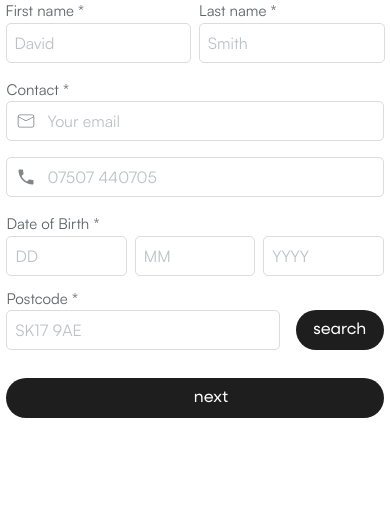
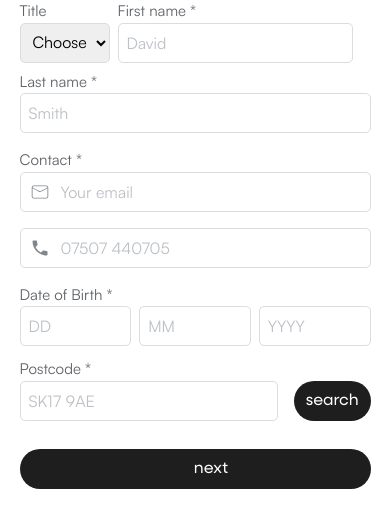
Before and after one commit to Kursatkeskin96/boshhh, a Next.js app: page / in a window 390 px wide. Shown: the top 528 px of the page. Built offline with nearby package versions, Linux system fonts and the light colour scheme.

Commit message:
title width adjustments

```diff
--- a/components/Form.jsx
+++ b/components/Form.jsx
@@ -13,6 +13,8 @@ export default function Form(props) {
   const [isDropDownOpen, setIsDropDownOpen] = useState(false);
   const [isEmailValid, setIsEmailValid] = useState(true);
   const [email, setEmail] = useState("");
+  const [options, setOptions] = useState(['Choose', 'Mr', 'Mrs', 'Ms']);
+  const [selectedTitle, setSelectedTitle] = useState('')
   const [firstname, setFirstname] = useState("");
   const [lastname, setLastname] = useState("");
   const [phone, setPhone] = useState("");
@@ -45,6 +47,14 @@ export default function Form(props) {
       document.removeEventListener("mousedown", handleClickOutside);
     };
   }, [dropdownRef]);
+
+  const handleTitleChange = (event) => {
+    const value = event.target.value;
+    setSelectedTitle(value);
+    if (value !== 'Choose') {
+      setOptions(options.filter(option => option !== 'Choose'));
+    }
+  };
 
   const handleSearchClick = async () => {
     try {
@@ -201,12 +211,15 @@ export default function Form(props) {
     "0"
   )}/${dateOfBirth.month.padStart(2, "0")}/${dateOfBirth.year}`;
 
+
   const handleSubmit = async (e) => {
     e.preventDefault();
-    setIsLoading(true);
-    setButtonText("loading...");
+    if (selectedTitle === 'Choose') {
+      alert("Please select a title.");
+      return;
+    }
     const data = {
-      title: "Mr",
+      title: selectedTitle,
       firstName: firstname,
       lastName: lastname,
       dateOfBirth: formattedDateOfBirth,
@@ -288,14 +301,32 @@ export default function Form(props) {
       className="flex flex-col justify-center items-center"
       onSubmit={handleSubmit}
     >
-        <div className="flex flex-col gap-2 px-5 md:flex-row justify-center items-center w-full lg:max-w-[526px] mx-auto">
-          <div className="flex flex-col w-full justify-center items-center">
-            <div className="w-[100%] lg:w-[250px] flex flex-col items-start">
+      <div className="flex flex-col w-[90%] lg:w-full justify-center items-center">
+        <div className="w-[100%] max-w-[526px] flex flex-wrap lg:flex-nowrap items-start gap-2">
+          <div className="w-[90px] md-[w-90px] lg:w-[100px] flex flex-col items-start">
+            <label htmlFor="title" className="text-[#5F6368] text-[15px] font-normal">
+              Title
+            </label>
+      <select
+        value={selectedTitle}
+        onChange={handleTitleChange}
+        required
+        className="lg:w-[90px] w-full h-[40px] pl-2 rounded-[5px] border-[1px] border-[#DADCE0]"
+      >
+        {options.map((option) => (
+          <option key={option} value={option}>
+            {option}
+          </option>
+        ))}
+      </select>
+    </div>
+
+    <div className="md:w-[78%] w-[72%] xs:w-[67%] lg:w-full flex flex-col items-start">
       <label
         htmlFor="firstname"
         className="text-[#5F6368] text-[15px] font-normal"
       >
-                First name *{" "}
+        First name *
       </label>
       <input
         type="text"
@@ -304,12 +335,11 @@ export default function Form(props) {
         value={firstname}
         required
         placeholder="David"
-                className=" w-[100%] focus:border-[#0048ff] focus:ring-0 focus:outline-none pl-2 h-[40px] rounded-[5px] border-[1px] border-[#DADCE0] placeholder-customGray"
+        className="w-full pl-2 h-[40px] focus:border-[#0048ff] focus:ring-0 focus:outline-none rounded-[5px] border-[1px] border-[#DADCE0] placeholder-customGray"
       />
     </div>
-          </div>
-          <div className="flex flex-col w-full justify-center items-center">
-            <div className="w-[100%] lg:w-[250px] flex flex-col items-start">
+
+    <div className="w-full flex flex-col items-start">
       <label
         htmlFor="lastname"
         className="text-[#5F6368] text-[15px] font-normal"
--- a/tailwind.config.js
+++ b/tailwind.config.js
@@ -16,7 +16,8 @@ module.exports = {
         customGray: "#BDC1C6",
       },
       screens: {
-        md: "375px", // Set the sm breakpoint to 425px
+        md: "440px",
+        xs: "360px"// Set the sm breakpoint to 425px
       },
     },
   },
```
Lines whose indentation alone changed are shown as unchanged.
